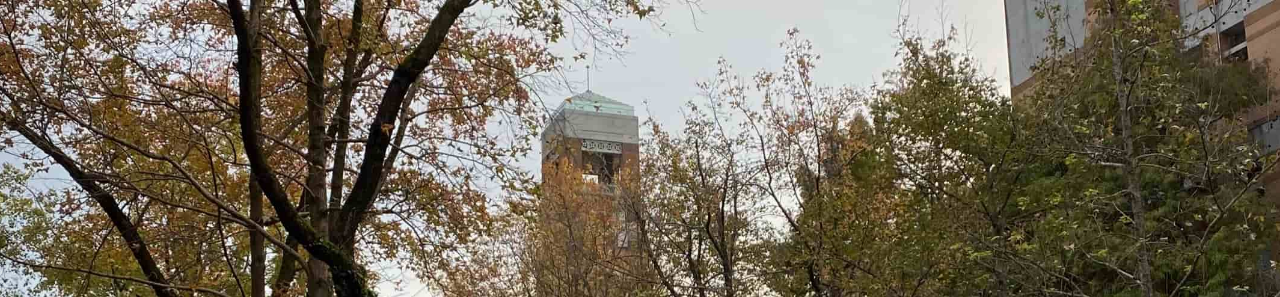
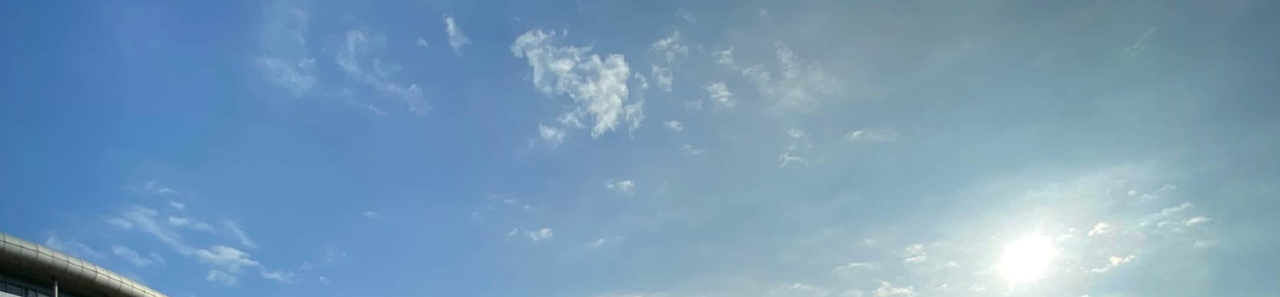
Before and after one commit to ypl891218/ypl891218.github.io, a plain HTML site: page index.html in a window 1280 px wide. Shown: the top 297 px of the page. Drawn offline with nearby package versions, Linux system fonts and the light colour scheme; some packages are replaced by stand-ins of ours; a script that the page names is missing; files whose address does not match are found by name.

Commit message:
Site updated: 2021-01-30 14:27:38

```diff
--- a/index.html
+++ b/index.html
@@ -111,7 +111,7 @@
 
                     <div class="item">
 
-                    <img id="carousel-img1" src="/css/images/home2.jpg">
+                    <img id="carousel-img1" src="/css/images/home4.jpg">
                   </div>
 
                   <!-- 自适应大图 -->
```
Also changed, not shown: css/images/home4.jpg (added).
